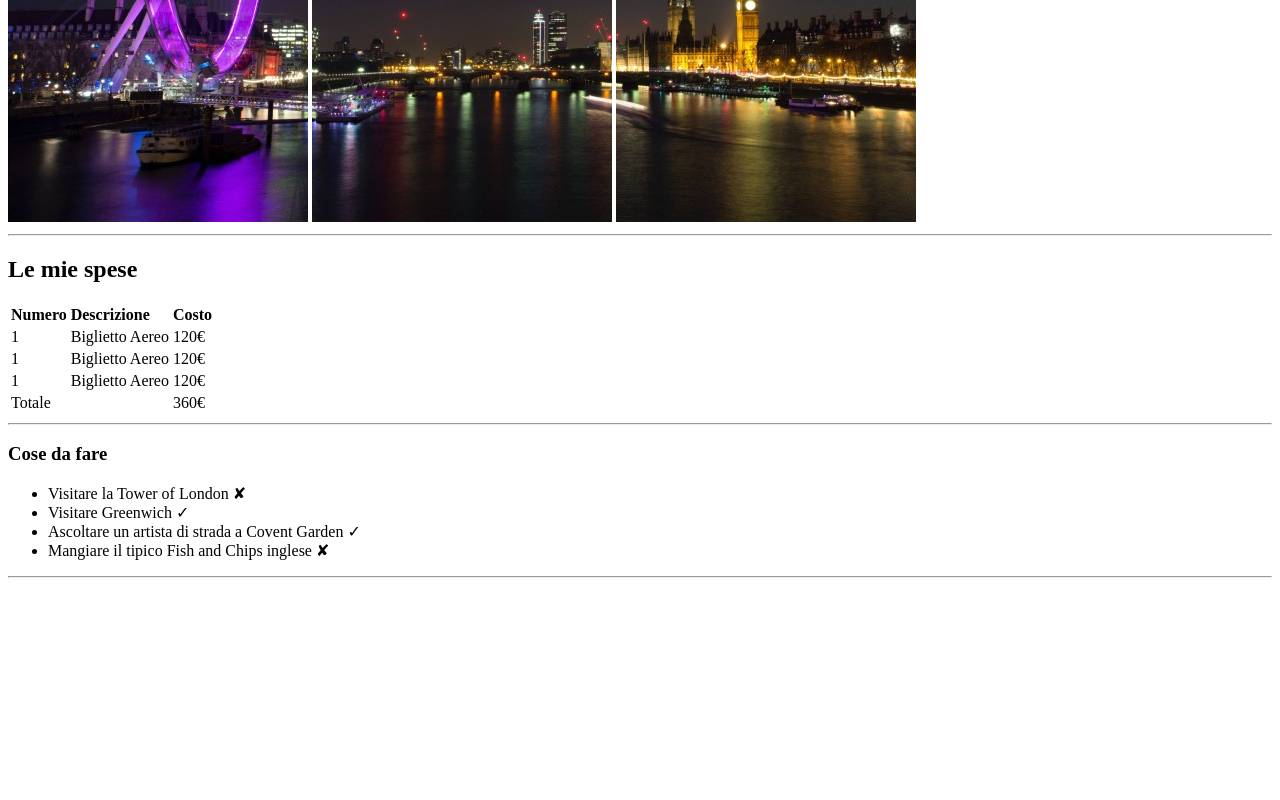
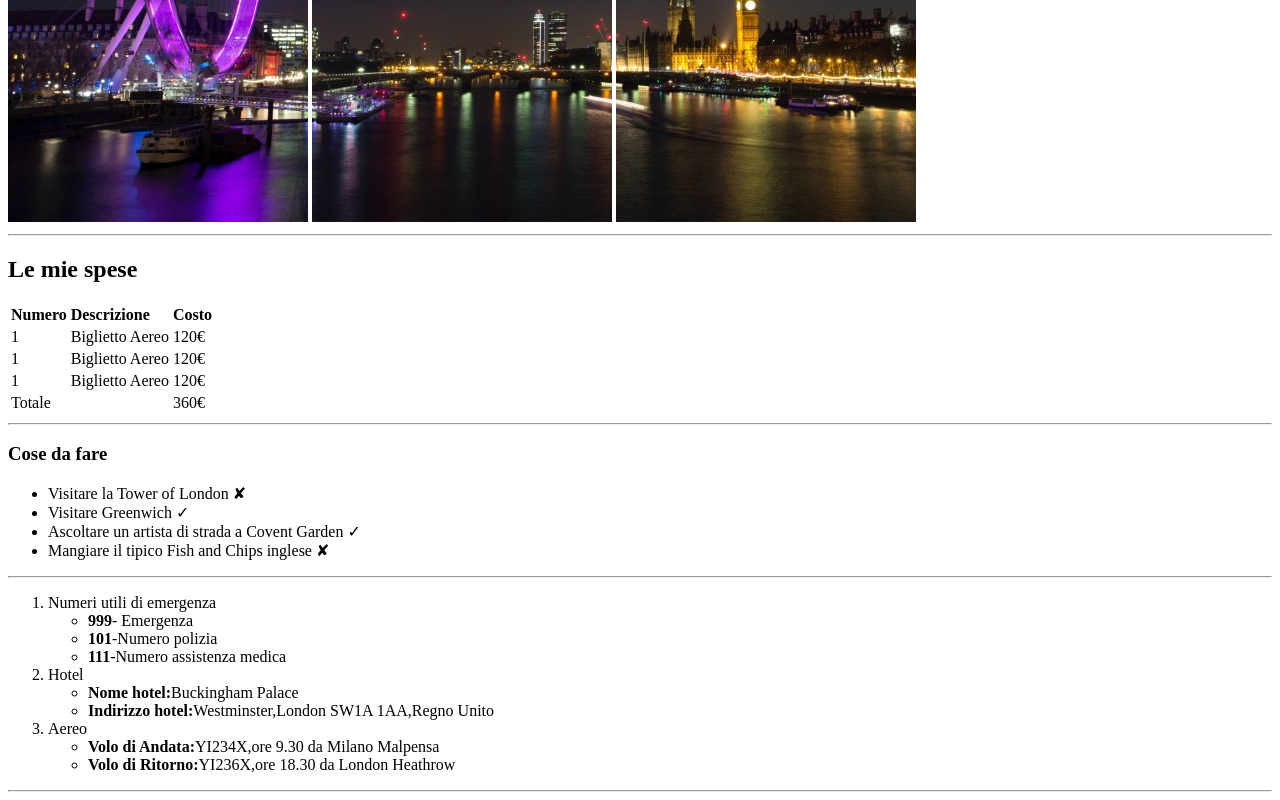
Before and after one commit to SimoLomba53/html-london-trip, a plain HTML site: page index.html in a window 1280 px wide. Shown: the part 458-1258 px from the top of the page. Before the commit the page ends 1044 px from the top, so only its background shows below. Drawn offline with Linux system fonts and the light colour scheme.

Commit message:
Lista numerata di informazioni utili

```diff
--- a/index.html
+++ b/index.html
@@ -45,8 +45,8 @@
             <td>360€</td>
             </tr> <!--Fine ultima riga-->
       </table> <!--Fine della tabella-->
+      <hr>
      </section>
-      <hr>
       <section> <!--Cose da fare-->
        <h3>Cose da fare</h3>
        <ul>
@@ -57,6 +57,31 @@
        </ul>
        <hr>
       </section>
+      <section><!--Info utili:-->
+        <ol>
+         <li>Numeri utili di emergenza
+            <ul>
+                <li><strong>999</strong>- Emergenza</li>
+                <li><strong>101</strong>-Numero polizia</li>
+                <li><strong>111</strong>-Numero assistenza medica</li>
+            </ul>
+         </li>
+         <li>Hotel
+            <ul>
+                <li><strong>Nome hotel:</strong>Buckingham Palace</li>
+                <li><strong>Indirizzo hotel:</strong>Westminster,London SW1A 1AA,Regno Unito</li>
+            </ul>
+         </li>
+         <li>Aereo
+            <ul>
+                <li><strong>Volo di Andata:</strong>YI234X,ore 9.30 da Milano Malpensa</li>
+                <li><strong>Volo di Ritorno:</strong>YI236X,ore 18.30 da London Heathrow</li>
+            </ul>
+         </li>
+        </ol>
+        <hr>
+     </section>
+
 
     </main>
     <footer>
```
